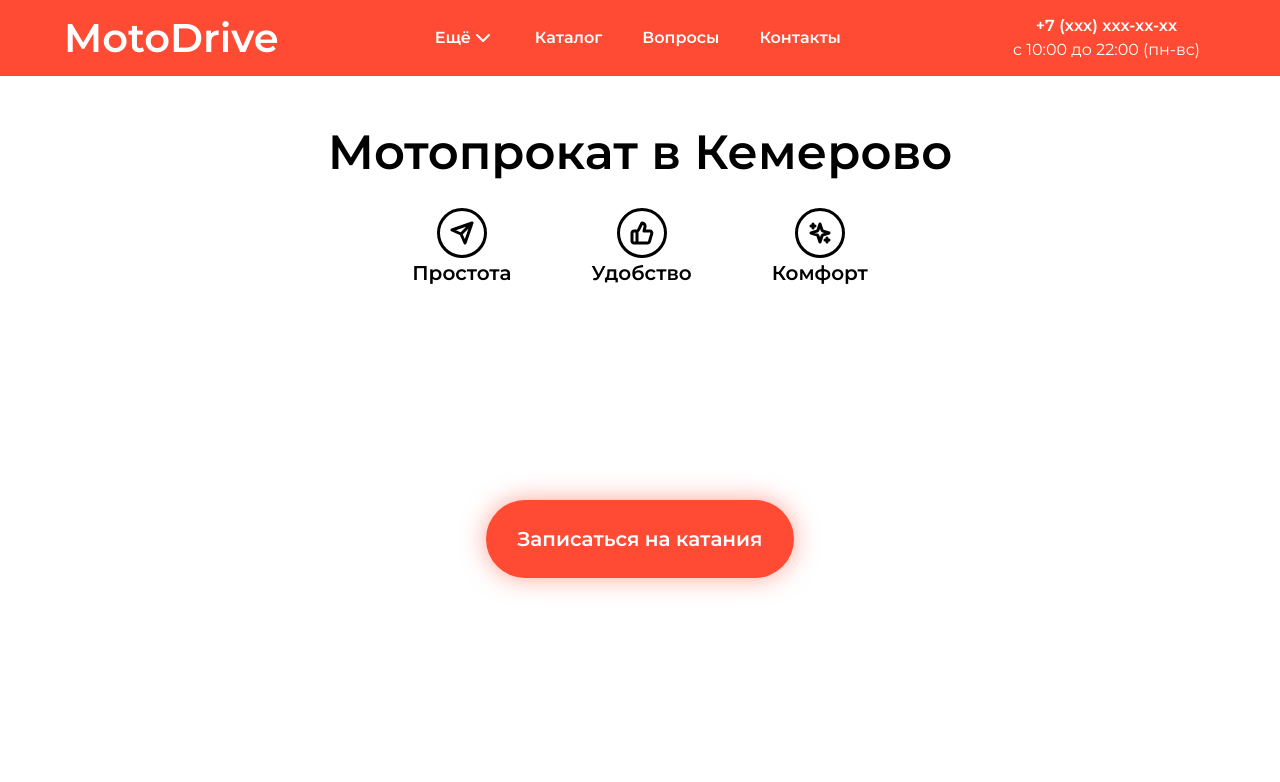
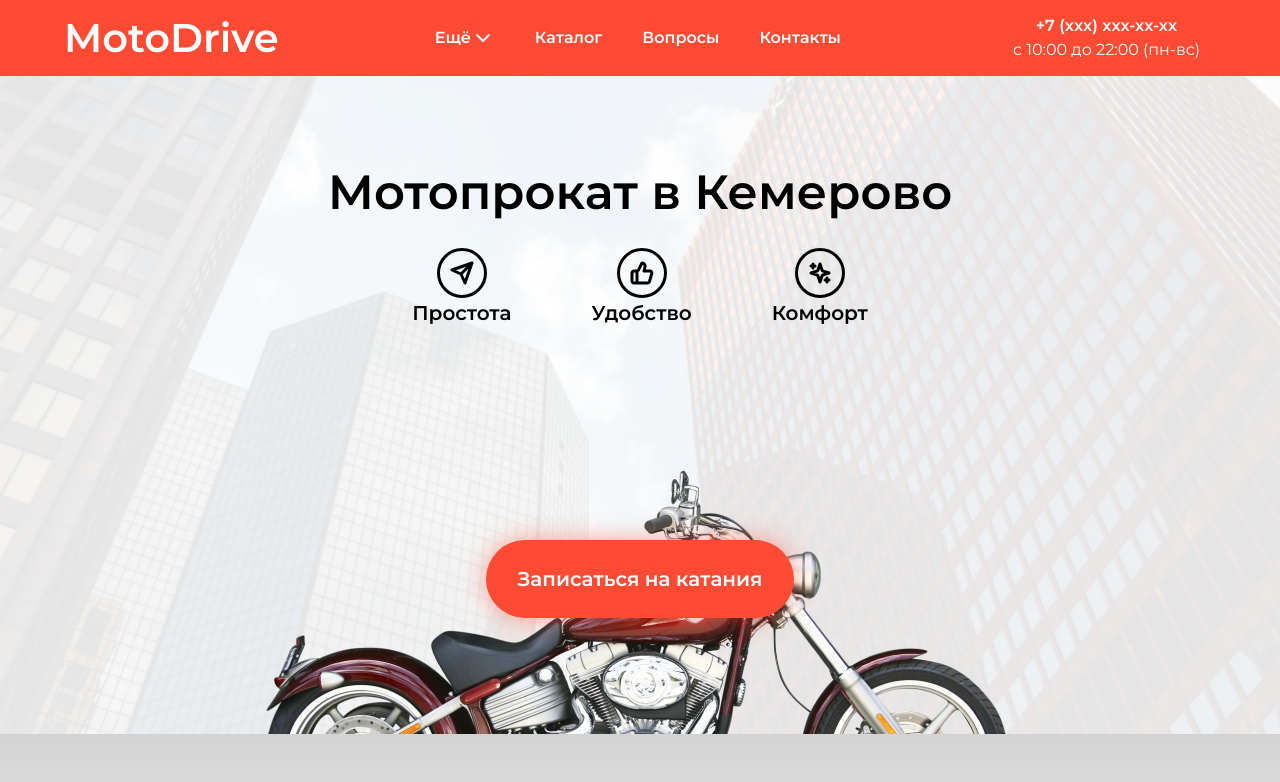
Before and after one commit to WonderSi/motodrive_app, a React (Vite) app: page / in a window 1280 px wide. Shown: the top 782 px of the page. Built offline with nearby package versions, Linux system fonts and the light colour scheme.

Commit message:
Creature Hero 1.0.1
Добавление фона

```diff
--- a/src/App.jsx
+++ b/src/App.jsx
@@ -1,7 +1,6 @@
 import styles from "./style"
 
 import { Navbar, Hero, Catalog, QuestionsRequirements, Contacts, Footer, CardInfo} from './components'
-import { background } from "./assets"
 
 const App = () => (
   <div className=" w-full overflow-hidden">
@@ -11,10 +10,17 @@
       </div>
     </div>
 
-    <div className={`bg-primary ${styles.flexCenter} flex-col`}>
-      <div className={`${styles.boxWidth}`}>
-        <Hero />
+    <div className="bg-cover bg-center bg-hero-pattern">
+      <div className="bg-no-repeat bg-[center_bottom] bg-hero-pattern-moto">
+        <div className={`${styles.flexCenter}`}>
+          <div className={`${styles.boxWidth}`}>
+            <Hero />
+          </div>
+        </div>
       </div>
+    </div>
+
+    <div className={`bg-primary ${styles.flexCenter}`}>
       <CardInfo />
     </div>
 
--- a/src/assets/index.js
+++ b/src/assets/index.js
@@ -2,6 +2,7 @@
 import menu from "./lucide_align-justify.svg"
 import close from "./lucide_x.svg"
 import background from "./background.png"
+import background_moto from "./background_moto.png"
 import comfort from "./icon_comfort.svg"
 import convenience from "./icon_convenience.svg"
 import simplicity from "./icon_simplicity.svg"
@@ -20,6 +21,7 @@
     menu,
     close,
     background,
+    background_moto,
     comfort,
     convenience,
     simplicity,
--- a/src/components/Hero.jsx
+++ b/src/components/Hero.jsx
@@ -4,12 +4,9 @@
 import { background, simplicity, convenience, comfort } from "../assets"
 
 const Hero = () => (
-  <section id="home" className="relative">
-    {/* <div className="absolute block w-full overflow-hidden z-[1]">
-      <img src={background} alt="" className="img-background"/>
-    </div> */}
+  <section className="relative">
     <div className="relative flex flex-col items-center z-[2]">
-      <div className="mt-10">
+      <div className="mt-20">
         <h1 className={`${styles.heading1} text-center px-10`}>Мотопрокат в Кемерово</h1>
       </div>
       <div className="flex flex-wrap justify-center mt-5">
@@ -26,7 +23,7 @@
           <p className="font-montseratt sm:text-[20px] text-[18px] font-semibold">Комфорт</p>
         </div>
       </div>
-      <div className="sm:my-48 my-36">
+      <div className="sm:my-24 sm:mt-48 my-24">
         <Button text="Записаться на катания"/>
       </div>
     </div>
--- a/src/components/Navbar.jsx
+++ b/src/components/Navbar.jsx
@@ -8,7 +8,7 @@
   const [toggle, setToggle] = useState(false)
 
   return(
-    <nav className='w-full flex py-2 justify-between items-center'>
+    <nav id="home" className='w-full flex py-2 justify-between items-center'>
       <div className="font-montseratt font-semibold text-[40px] text-white ">
         <a href={`#home`}>
           <div className="">
--- a/src/components/QuestionsRequirements.jsx
+++ b/src/components/QuestionsRequirements.jsx
@@ -1,9 +1,9 @@
-import React from 'react'
+import styles from "../style"
 
-const QuestionsRequirements = () => {
-  return (
-    <div>QuestionsRequirements</div>
-  )
-}
+const QuestionsRequirements = () => (
+  <section>
+
+  </section>
+)
 
 export default QuestionsRequirements
--- a/src/index.css
+++ b/src/index.css
@@ -11,11 +11,6 @@
 * {
   margin: 0;
   padding: 0;
-}
-
-.img-background{
-  width: auto;
-  height: 100vh;
 }
 
 .font-mont {
--- a/tailwind.config.js
+++ b/tailwind.config.js
@@ -15,6 +15,10 @@
       fontFamily: {
         montseratt: ["Montserrat", "sans-serif"],
       },
+      backgroundImage: {
+        'hero-pattern': "url('./src/assets/background.png')",
+        'hero-pattern-moto': "url('./src/assets/background_moto.png')",
+      },
     },
     screens: {
       xs: "480px",
```
Also changed, not shown: src/assets/background_moto.png (added).
